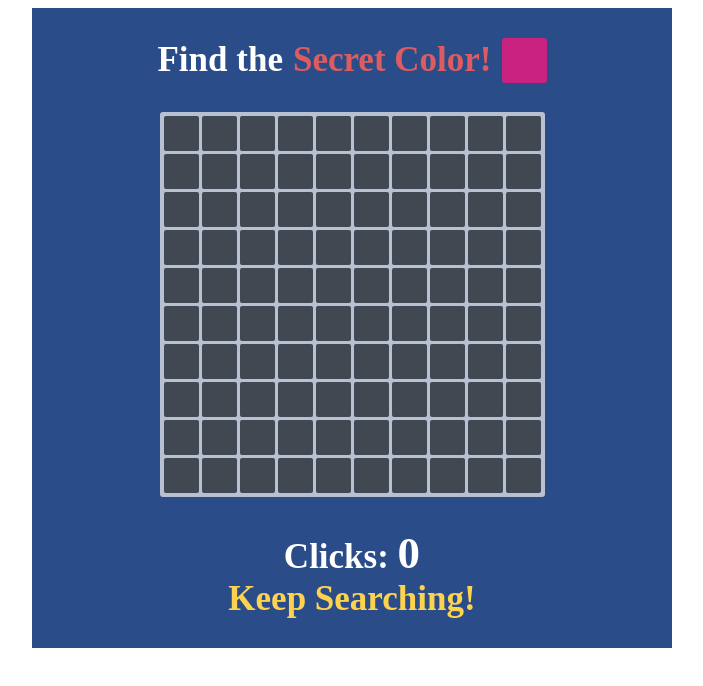
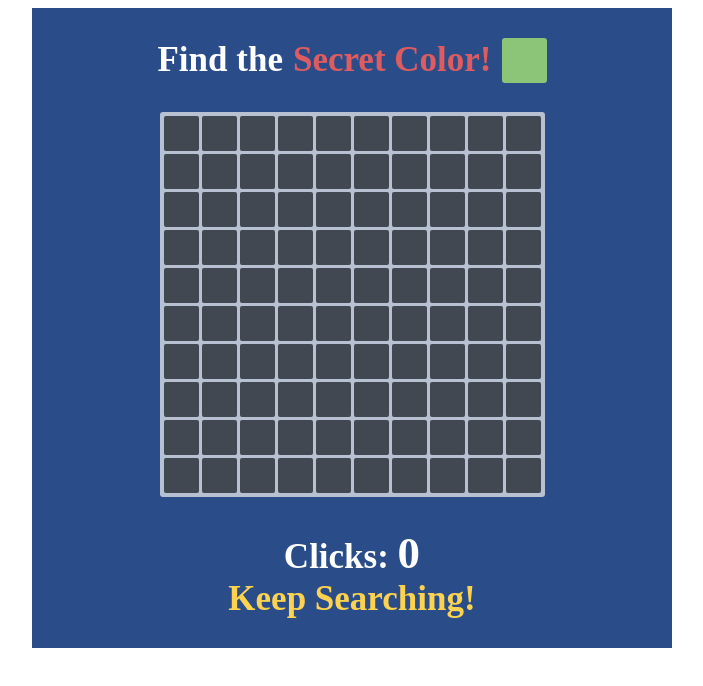
Before and after one commit to ElimelechEhrlich/react-git-project, a React (Vite) app: page / in a window 1280 px wide. Shown: the top 686 px of the page, without its empty margins (288-991 px from the left). Built offline with nearby package versions, Linux system fonts and the light colour scheme.

Commit message:
create random color

```diff
--- a/src/App.jsx
+++ b/src/App.jsx
@@ -5,15 +5,17 @@ import { useClickHendler } from "./useClickHendler";
 
 export default function App() {
   const secretRef = useRef(Math.floor(Math.random() * (100 - 1 + 1) + 1));
+  const colorRef = useRef("rgb(" + Math.floor(Math.random() * 255) + "," + Math.floor(Math.random() * 255) + "," + Math.floor(Math.random() * 255) + ")");
   console.log(secretRef.current);
-  const { onclick, clicksCounter, clickedCell, isGameOver, setIsGameOver } = useClickHendler(secretRef.current);
+  console.log(colorRef.current);
+  const { onclick, clicksCounter, clickedCell, isGameOver, setIsGameOver } = useClickHendler(secretRef.current, colorRef.current);
   return (
     <>
       <div className="background justify-around flex flex-col">
         <div className="flex flex-row header">
           <p style={{margin:'0', color: "rgb(255, 255, 255)", fontSize:'35px', fontWeight: 'bold'}}>Find the </p>
           <p style={{margin:'0', color: 'rgb(222, 92, 95)', fontSize:'35px',   fontWeight: 'bold'}}>Secret Color!</p>
-          <Cell key={"1000"} className="cell_header" />
+          <Cell key={"1000"} bgColor={colorRef.current} className="cell_header" />
         </div>
         <GridLayout event={onclick} />
         <div style={{margin:'0'}}>
--- a/src/Cell.jsx
+++ b/src/Cell.jsx
@@ -1,5 +1,5 @@
 import React from "react";
 
-export default function Cell({ id, className, event }) {
-  return <div onClick={event} id={id} className={className}></div>;
+export default function Cell({ id, className, event, bgColor }) {
+  return <div onClick={event} id={id} style={{backgroundColor: `${bgColor}`}} className={className}></div>;
 }
--- a/src/index.css
+++ b/src/index.css
@@ -23,7 +23,7 @@
   align-self: center;
   width: 45px;
   height: 45px;
-  background-color: rgb(202, 34, 129);
+  /* background-color: rgb(202, 34, 129); */
   border-radius: 3px;
 }
 
@@ -51,7 +51,7 @@
 }
 
 .secret {
-  background-color: rgb(202, 34, 129);
+  /* background-color: rgb(202, 34, 129); */
   transform: scale(1.5);
   border-radius: 3px;
 }
--- a/src/useClickHendler.js
+++ b/src/useClickHendler.js
@@ -1,12 +1,13 @@
 import { useState } from "react";
 
-export function useClickHendler(secretRef) {
+export function useClickHendler(secretRef, colorRef) {
   const [clickedCell, setClickedCell] = useState(null);
   const [clicksCounter, setClicksCounter] = useState(0);
   const [isGameOver, setIsGameOver] = useState(false);
   const showSecretColor = (e) => {
     if (e.target.id === secretRef.toString()) {
       e.target.classList.remove("cell");
+      e.target.style.background = colorRef;
       e.target.classList.add("secret");
       setIsGameOver(true);
     } else {
```
